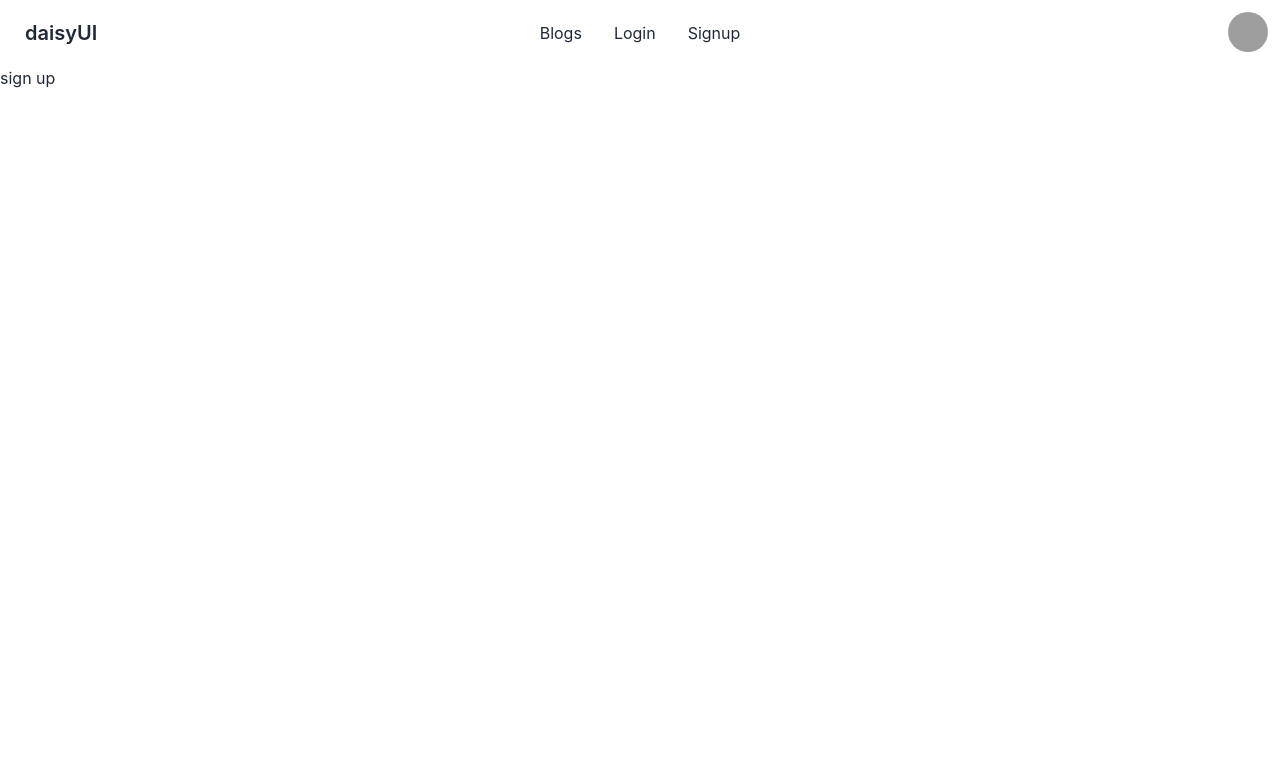
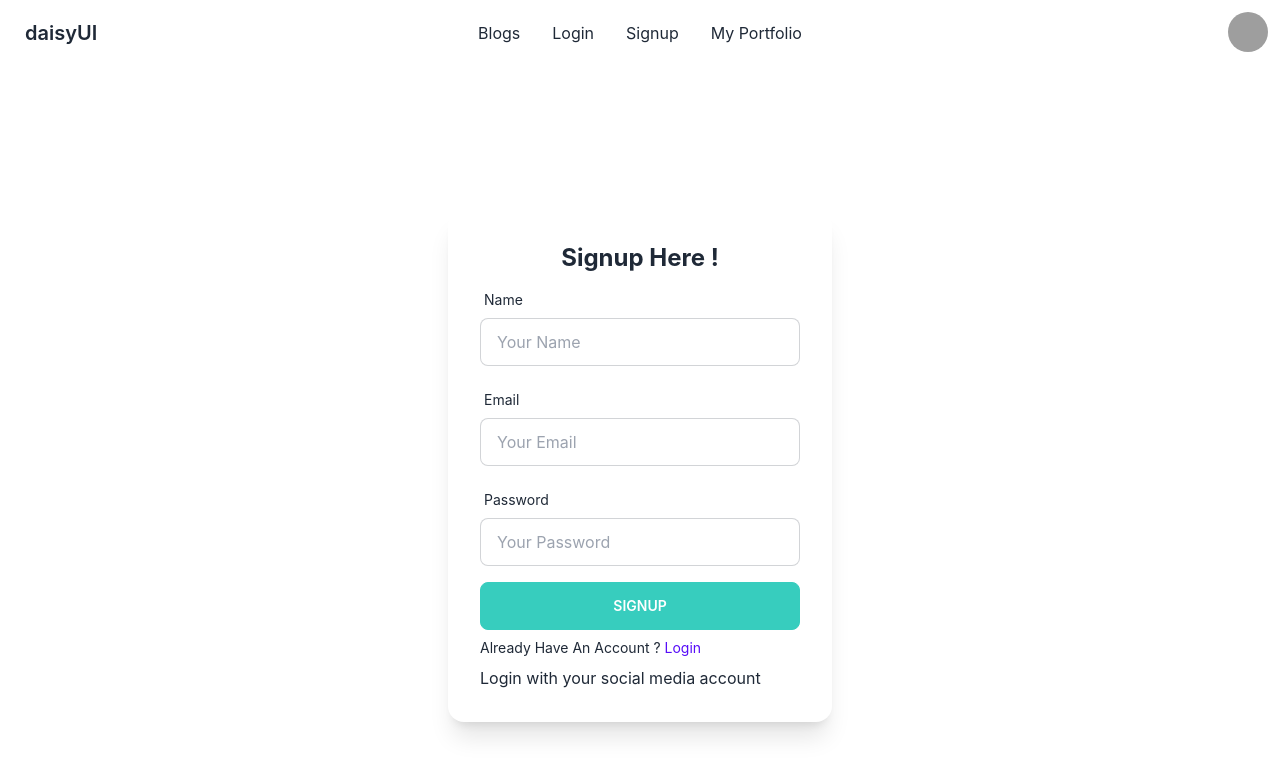
Before and after one commit to faysalahmed000012/assignment-12-client, a React (Create React App) app: page /signup in a window 1280 px wide. Shown: the top 776 px of the page. Built offline with nearby package versions, Linux system fonts and the light colour scheme; grey boxes are pictures that could not be loaded.

Commit message:
simple signup and login form

```diff
--- a/src/Components/Pages/Login/Login.js
+++ b/src/Components/Pages/Login/Login.js
@@ -1,10 +1,109 @@
 import React from "react";
+import { useForm } from "react-hook-form";
+import { Link, useLocation, useNavigate } from "react-router-dom";
+import SocialLogin from "../../Shared/SocialLogin/SocialLogin";
 
 const Login = () => {
+  const {
+    register,
+    formState: { errors },
+    handleSubmit,
+  } = useForm();
+
+  const onSubmit = (data) => {};
+
   return (
-    <div>
-      <h3>Login here</h3>
-    </div>
+    <>
+      <div className="h-screen  flex items-center justify-center">
+        <div className="card w-96 bg-base-100 shadow-xl">
+          <div className="card-body">
+            <h2 className=" text-center font-bold text-2xl">Login Here !</h2>
+            <form onSubmit={handleSubmit(onSubmit)}>
+              <div className="form-control w-full max-w-xs">
+                <label className="label">
+                  <span className="label-text">Email</span>
+                </label>
+                <input
+                  {...register("email", {
+                    required: {
+                      value: true,
+                      message: "Email is Required",
+                    },
+                    pattern: {
+                      value:
+                        /^[a-zA-Z0-9.!#$%&’*+/=?^_`{|}~-]+@[a-zA-Z0-9-]+(?:\.[a-zA-Z0-9-]+)*$/,
+                      message: "Provide a valid email",
+                    },
+                  })}
+                  type="email"
+                  placeholder="Your Email"
+                  className="input input-bordered input-primary w-full max-w-xs"
+                />{" "}
+                <label className="label">
+                  {errors.email?.type === "required" && (
+                    <span className="label-text-alt text-red-600">
+                      {errors.email.message}
+                    </span>
+                  )}
+                  {errors.email?.type === "pattern" && (
+                    <span className="label-text-alt text-red-600">
+                      {errors.email.message}
+                    </span>
+                  )}
+                </label>
+              </div>
+              <div className="form-control w-full max-w-xs">
+                <label className="label">
+                  <span className="label-text">Password</span>
+                </label>
+                <input
+                  {...register("password", {
+                    required: {
+                      value: true,
+                      message: "Password is Required",
+                    },
+                    minLength: {
+                      value: 6,
+                      message: "Password Must Be More Than 6",
+                    },
+                  })}
+                  type="password"
+                  placeholder="Your Password"
+                  className="input input-bordered input-primary w-full max-w-xs"
+                />{" "}
+                <label className="label">
+                  {errors.password?.type === "required" && (
+                    <span className="label-text-alt text-red-600">
+                      {errors.password.message}
+                    </span>
+                  )}
+                  {errors.password?.type === "minLength" && (
+                    <span className="label-text-alt text-red-600">
+                      {errors.password.message}
+                    </span>
+                  )}
+                </label>
+              </div>
+              {/* {errorElement} */}
+              <input
+                className="btn btn-accent w-full max-w-xs text-white"
+                type="submit"
+                value="Login"
+              />
+            </form>
+            <p className="text-sm">
+              <small>
+                New to ElectroFirm ?{" "}
+                <Link className="text-primary" to="/signup">
+                  Create new account
+                </Link>{" "}
+              </small>
+            </p>
+            <SocialLogin></SocialLogin>
+          </div>
+        </div>
+      </div>
+    </>
   );
 };
 
--- a/src/Components/Pages/Signup/Signup.js
+++ b/src/Components/Pages/Signup/Signup.js
@@ -1,10 +1,132 @@
 import React from "react";
+import { useForm } from "react-hook-form";
+import { Link } from "react-router-dom";
+import SocialLogin from "../../Shared/SocialLogin/SocialLogin";
 
 const Signup = () => {
+  const {
+    register,
+    formState: { errors },
+    handleSubmit,
+  } = useForm();
+
+  const onSubmit = (data) => {
+    console.log(data);
+  };
+
   return (
-    <div>
-      <h3>sign up</h3>
-    </div>
+    <>
+      <div className="h-screen  flex items-center justify-center">
+        <div className="card w-96 bg-base-100 shadow-xl">
+          <div className="card-body">
+            <h2 className=" text-center font-bold text-2xl">Signup Here !</h2>
+            <form onSubmit={handleSubmit(onSubmit)}>
+              <div className="form-control w-full max-w-xs">
+                <label className="label">
+                  <span className="label-text">Name</span>
+                </label>
+                <input
+                  {...register("name", {
+                    required: {
+                      value: true,
+                      message: "Name is Required",
+                    },
+                  })}
+                  type="text"
+                  placeholder="Your Name"
+                  className="input input-bordered w-full max-w-xs"
+                />{" "}
+                <label className="label">
+                  {errors.name?.type === "required" && (
+                    <span className="label-text-alt text-red-600">
+                      {errors.name.message}
+                    </span>
+                  )}
+                </label>
+              </div>
+              <div className="form-control w-full max-w-xs">
+                <label className="label">
+                  <span className="label-text">Email</span>
+                </label>
+                <input
+                  {...register("email", {
+                    required: {
+                      value: true,
+                      message: "Email is Required",
+                    },
+                    pattern: {
+                      value:
+                        /^[a-zA-Z0-9.!#$%&’*+/=?^_`{|}~-]+@[a-zA-Z0-9-]+(?:\.[a-zA-Z0-9-]+)*$/,
+                      message: "Provide a valid email",
+                    },
+                  })}
+                  type="email"
+                  placeholder="Your Email"
+                  className="input input-bordered w-full max-w-xs"
+                />{" "}
+                <label className="label">
+                  {errors.email?.type === "required" && (
+                    <span className="label-text-alt text-red-600">
+                      {errors.email.message}
+                    </span>
+                  )}
+                  {errors.email?.type === "pattern" && (
+                    <span className="label-text-alt text-red-600">
+                      {errors.email.message}
+                    </span>
+                  )}
+                </label>
+              </div>
+              <div className="form-control w-full max-w-xs">
+                <label className="label">
+                  <span className="label-text">Password</span>
+                </label>
+                <input
+                  {...register("password", {
+                    required: {
+                      value: true,
+                      message: "Password is Required",
+                    },
+                    minLength: {
+                      value: 6,
+                      message: "Password Must Be More Than 6",
+                    },
+                  })}
+                  type="password"
+                  placeholder="Your Password"
+                  className="input input-bordered w-full max-w-xs"
+                />{" "}
+                <label className="label">
+                  {errors.password?.type === "required" && (
+                    <span className="label-text-alt text-red-600">
+                      {errors.password.message}
+                    </span>
+                  )}
+                  {errors.password?.type === "minLength" && (
+                    <span className="label-text-alt text-red-600">
+                      {errors.password.message}
+                    </span>
+                  )}
+                </label>
+              </div>
+              {/* {errorElement} */}
+              <input
+                className="btn btn-accent w-full max-w-xs text-white"
+                type="submit"
+                value="Signup"
+              />
+            </form>
+            <p className="text-sm">
+              Already Have An Account ?{" "}
+              <Link className="text-primary" to="/login">
+                Login
+              </Link>{" "}
+            </p>
+            <SocialLogin></SocialLogin>
+          </div>
+        </div>
+      </div>
+    </>
   );
 };
 
--- a/src/Components/Shared/Header/Header.js
+++ b/src/Components/Shared/Header/Header.js
@@ -12,6 +12,9 @@ const Header = () => {
       </li>
       <li>
         <Link to="/signup">Signup</Link>
+      </li>
+      <li>
+        <Link to="/myPortfolio">My Portfolio</Link>
       </li>
     </>
   );
```
